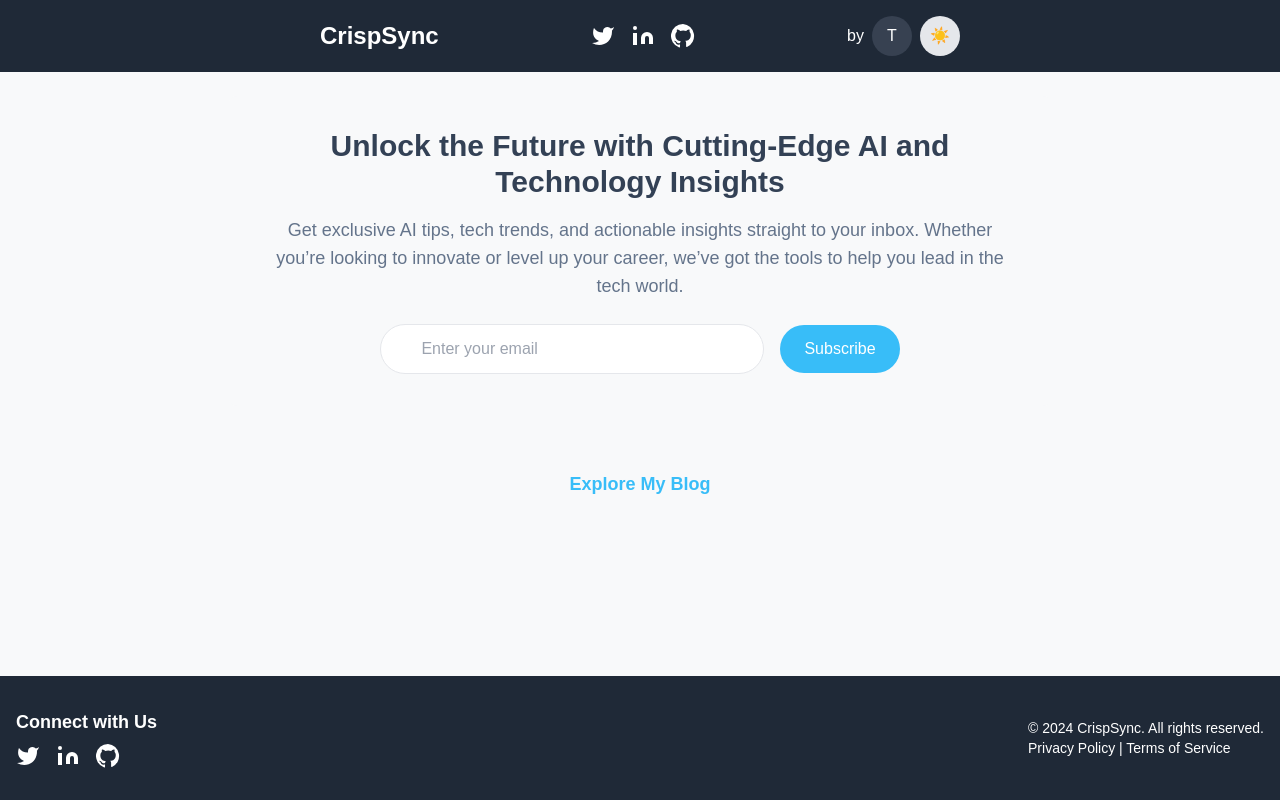
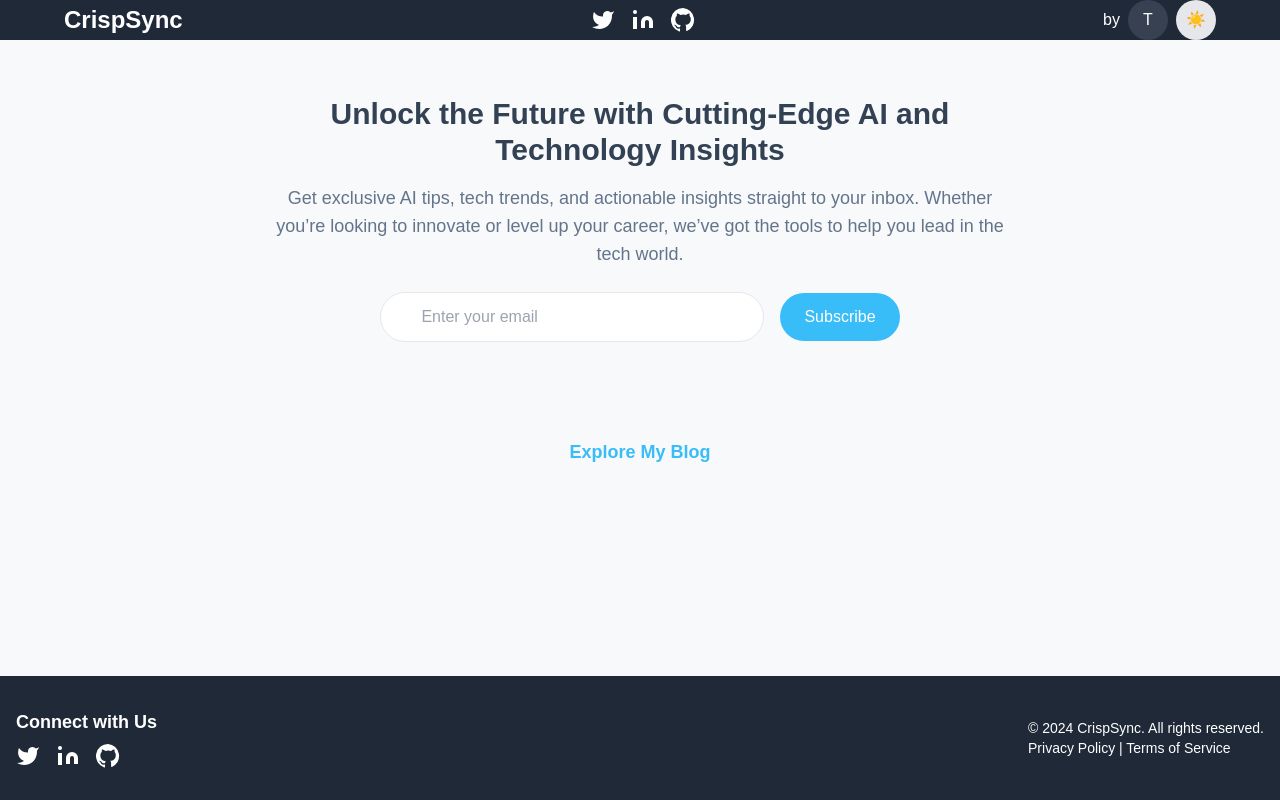
Before and after one commit to crispsync/blog, a Next.js app: page / in a window 1280 px wide. Built offline with nearby package versions, Linux system fonts and the light colour scheme.

Commit message:
wip: styles

```diff
--- a/next.config.mjs
+++ b/next.config.mjs
@@ -5,12 +5,12 @@ let basePath = '';
 if (isGithubActions) {
   const repo = process.env.GITHUB_REPOSITORY.replace(/.*?\//, '');
   assetPrefix = `/${repo}/`;
-  basePath = `/${repo}`;
+  basePath = ``;
 } else {
   // Manually set the repository name
-  const repo = 'blog'; // This should match your repository name
+  const repo = ''; // This should match your repository name
   assetPrefix = `/${repo}/`;
-  basePath = `/${repo}`;
+  basePath = ``;
 }
 
 export default {
@@ -21,5 +21,5 @@ export default {
   images: {
     unoptimized: true,
   },
-  output: 'export',
+//   output: 'export',
 };
--- a/package.json
+++ b/package.json
@@ -6,7 +6,7 @@
   "scripts": {
     "dev": "next dev",
     "build": "next build",
-    "start": "npx serve@latest out",
+    "start": "next start",
     "lint": "next lint",
     "deploy": "npm run build && gh-pages -d out"
   },
--- a/src/components/NavBar.tsx
+++ b/src/components/NavBar.tsx
@@ -4,8 +4,8 @@ import ThemeToggle from './ThemeToggle';
 
 const Navbar: React.FC = () => {
   return (
-    <nav className="bg-gray-800 text-white p-4" style={{paddingLeft: '25%', paddingRight: '25%'}}>
-      <div className="container mx-auto flex justify-between items-center">
+    <nav className="bg-gray-800 text-white px-4 md:px-8 lg:px-16">
+      <div className="flex-wrap max-w-screen-xl mx-auto flex justify-between items-center">
         <Link href="/" className="text-2xl font-bold">
           CrispSync
         </Link>
```
Lines whose indentation alone changed are shown as unchanged.
